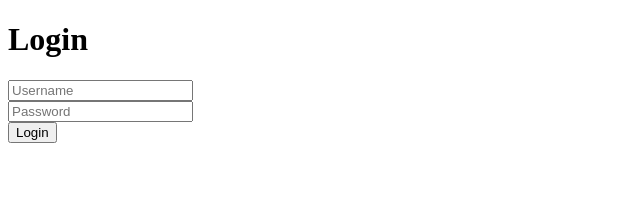
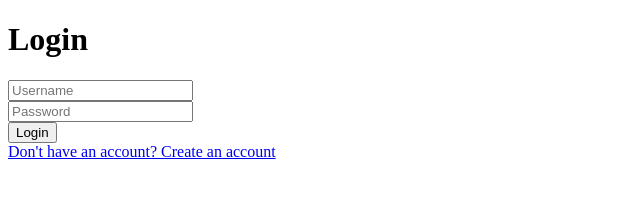
Before and after one commit to carsondrex/trip_planner, a website: page public/login.html in a window 1280 px wide. Shown: the whole page, without its empty margins (0-640 px from the left). Drawn offline with Linux system fonts and the light colour scheme.

Commit message:
Allow link in login.html to lead to create.html for new users and from create.html to login.html for existing users.

```diff
--- a/public/login.html
+++ b/public/login.html
@@ -37,5 +37,6 @@
         }
     });
 </script>
+<a href="http://localhost:3000/create.html">Don't have an account? Create an account</a>
 </body>
 </html>
```
Also changed, not shown: public/create.html (+1 -0 lines).
